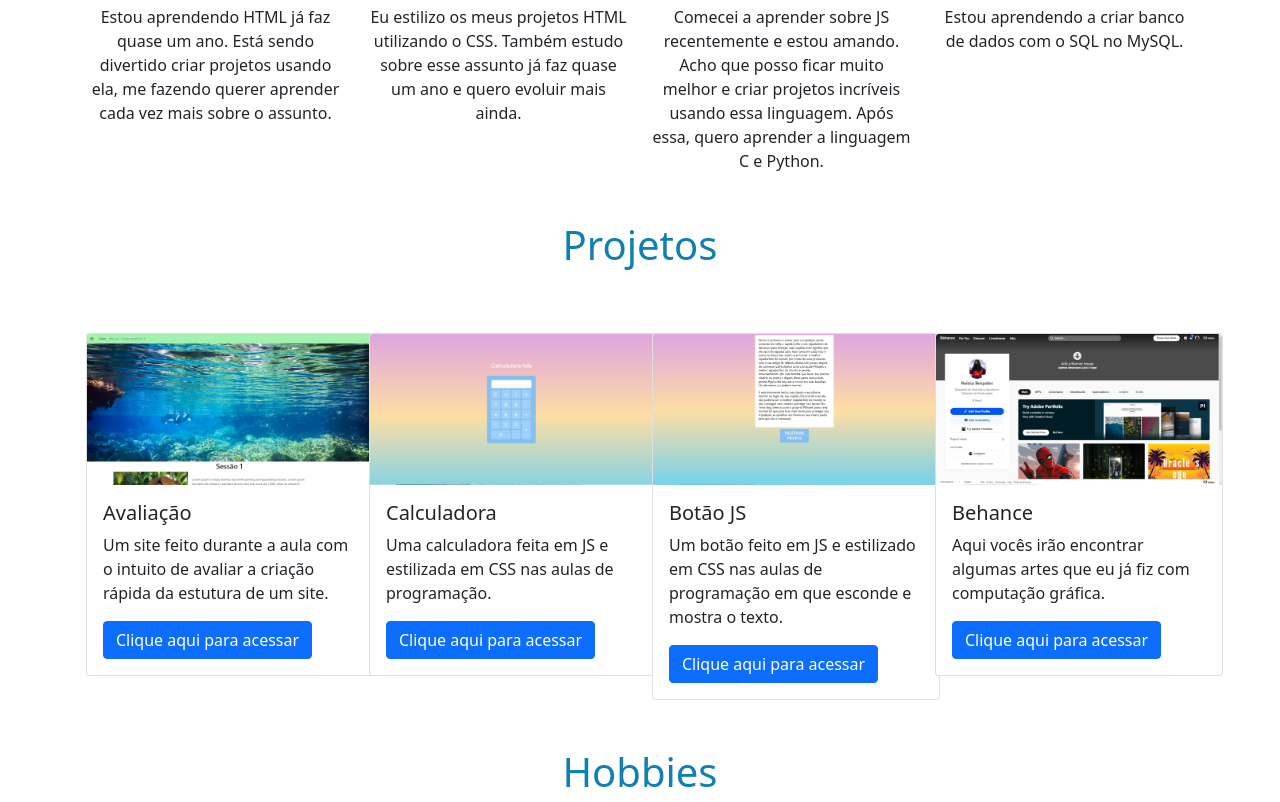
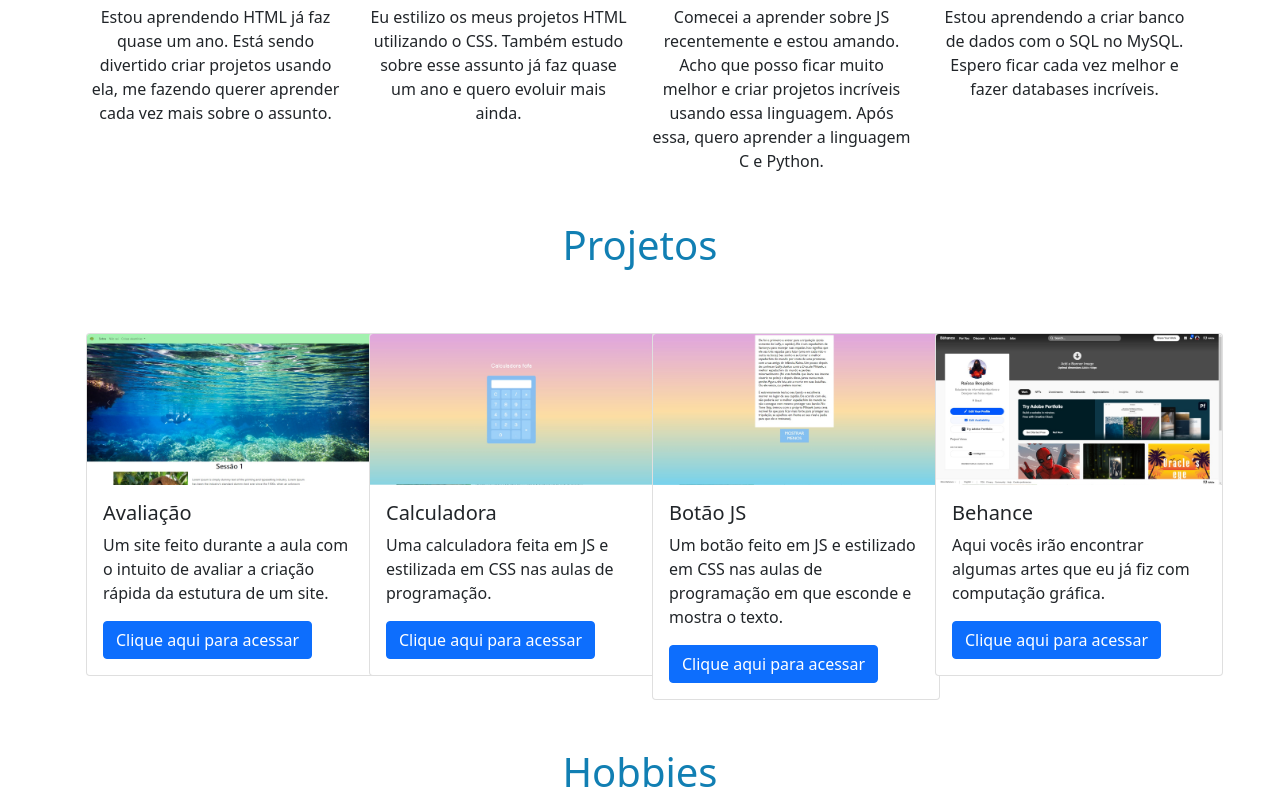
Before and after one commit to rahbespalec/Curriculum, a plain HTML site: page index.html in a window 1280 px wide. Shown: the part 1540-2342 px from the top of the page. Drawn offline with Linux system fonts and the light colour scheme.

Commit message:
Add files via upload

```diff
--- a/index.html
+++ b/index.html
@@ -133,7 +133,8 @@
         <i class="fas fa-database"></i>
         <h3>SQL</h3>
         <p>
-          Estou aprendendo a criar banco de dados com o SQL no MySQL.
+          Estou aprendendo a criar banco de dados com o SQL no MySQL. Espero ficar
+          cada vez melhor e fazer databases incríveis.
         </p>
       </div>
     </div><!-- row -->
```
